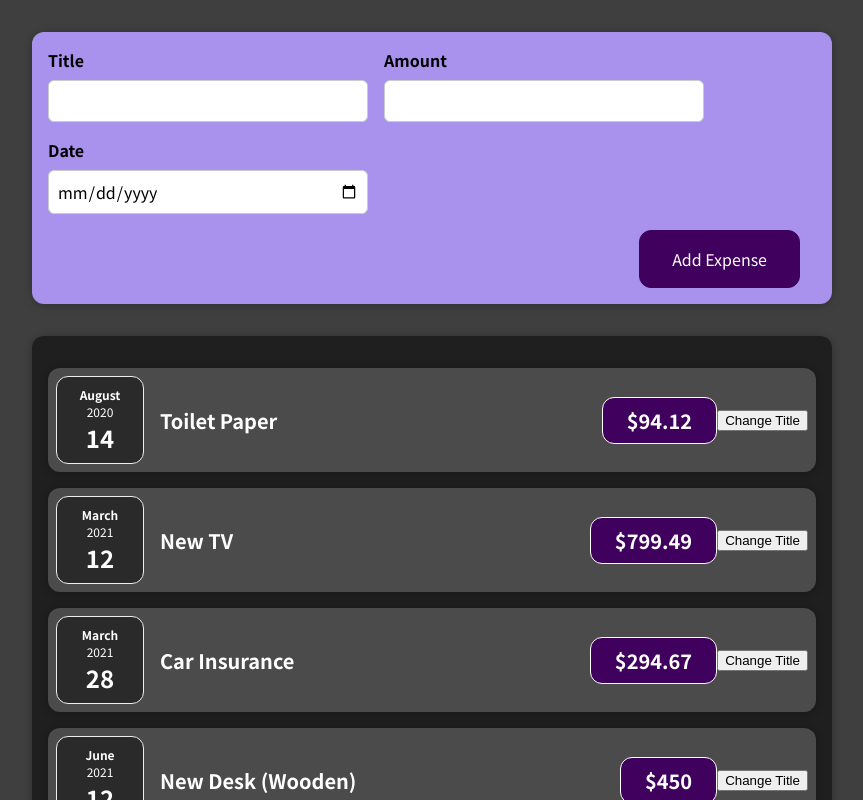
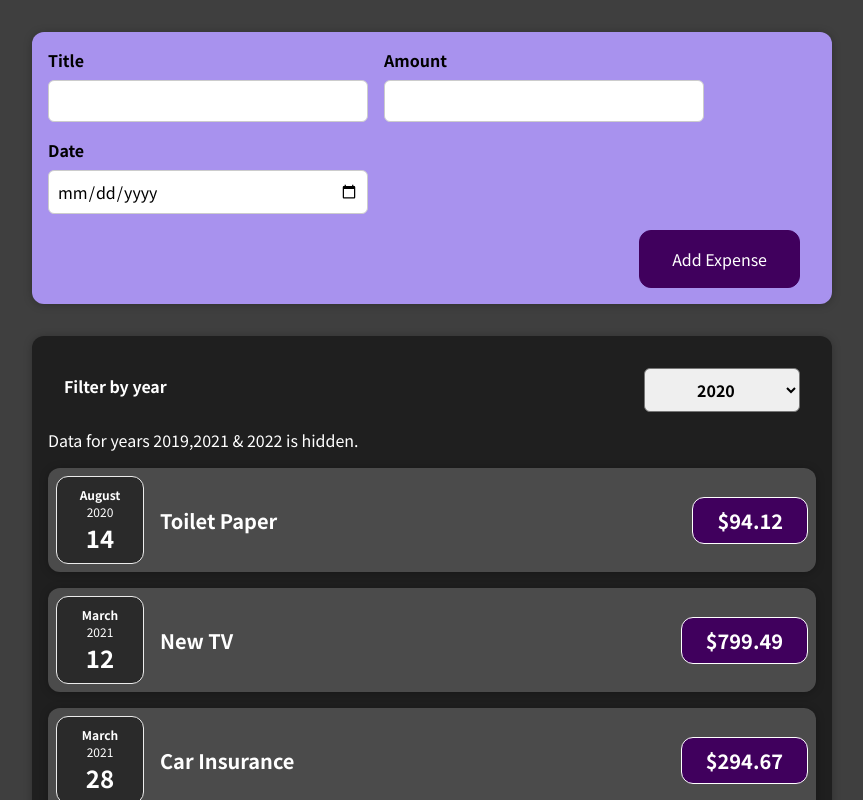
Before and after one commit to forxynet/working-with-multiple-states, a React (Create React App) app: page / in a window 1280 px wide. Shown: the top 800 px of the page, without its empty margins (208-1071 px from the left). Built offline with nearby package versions, Linux system fonts and the light colour scheme.

Commit message:
finished

```diff
--- a/src/App.js
+++ b/src/App.js
@@ -26,9 +26,9 @@
     },
   ];
 
-  const addExpenseHandler = expense => {
+  const addExpenseHandler = __expense => {
     console.log('In App.js');
-    console.log(expense);
+    console.log(__expense);
   }
   // return React.createElement(
   //   'div',
--- a/src/components/Expenses/ExpenseItem.js
+++ b/src/components/Expenses/ExpenseItem.js
@@ -1,27 +1,18 @@
-import React, { useState } from 'react';
+import React from 'react';
 
 import ExpenseDate from './ExpenseDate';
 import Card from '../UI/Card';
 import './ExpenseItem.css';
 
 const ExpenseItem = (props) => {
-  // function clickHandler() {}
-  const [title, setTitle] = useState(props.title);
-  console.log('ExpenseItem evaluated by React');
-
-  const clickHandler = () => {
-    setTitle('Updated!');
-    console.log(title);
-  };
 
   return (
     <Card className='expense-item'>
       <ExpenseDate date={props.date} />
       <div className='expense-item__description'>
-        <h2>{title}</h2>
+        <h2>{props.title}</h2>
         <div className='expense-item__price'>${props.amount}</div>
       </div>
-      <button onClick={clickHandler}>Change Title</button>
     </Card>
   );
 }
--- a/src/components/Expenses/Expenses.js
+++ b/src/components/Expenses/Expenses.js
@@ -1,33 +1,42 @@
-import React from 'react';
-
+import React, { useState } from 'react';
+import ExpensesFilter from './ExpensesFilter';
 import ExpenseItem from './ExpenseItem';
 import Card from '../UI/Card';
 import './Expenses.css';
 
 const Expenses = (props) => {
+  const [filteredYear, setFilteredYear] = useState('2020');
+  const [filteredInfoText, setFilteredInfoText] = useState('2019,2021 & 2022');
+
+  const filteredChangeHandler = selectedYear => {
+    setFilteredYear(selectedYear);
+    if (selectedYear === '2019') {
+      setFilteredInfoText('2020, 2021 & 2022');
+    } else if (selectedYear === '2020') {
+      setFilteredInfoText('2019, 2021 & 2022');
+    } else if (selectedYear === '2021') {
+      setFilteredInfoText('2019, 2020 & 2022');
+    } else {
+      setFilteredInfoText('2019, 2020 & 2021');
+    }
+  }
+
   return (
-    <Card className="expenses">
-      <ExpenseItem
-        title={props.items[0].title}
-        amount={props.items[0].amount}
-        date={props.items[0].date}
-      />
-      <ExpenseItem
-        title={props.items[1].title}
-        amount={props.items[1].amount}
-        date={props.items[1].date}
-      />
-      <ExpenseItem
-        title={props.items[2].title}
-        amount={props.items[2].amount}
-        date={props.items[2].date}
-      />
-      <ExpenseItem
-        title={props.items[3].title}
-        amount={props.items[3].amount}
-        date={props.items[3].date}
-      />
-    </Card>
+    <div>
+      <Card className="expenses">
+        <ExpensesFilter selected={filteredYear} onChangeFilter={filteredChangeHandler} />
+        <p style={{ color: '#fff' }}>Data for years {filteredInfoText} is hidden.</p>
+
+        {props.items.map(item => (
+          <ExpenseItem
+            title={item.title}
+            amount={item.amount}
+            date={item.date}
+          />
+        ))}
+
+      </Card>
+    </div>
   );
 }
 
--- /dev/null
+++ b/src/components/Expenses/ExpensesFilter.css
@@ -0,0 +1,25 @@
+
+.expenses-filter {
+  color: white;
+  padding: 0 1rem;
+}
+
+.expenses-filter__control {
+  display: flex;
+  width: 100%;
+  align-items: center;
+  justify-content: space-between;
+  margin: 1rem 0;
+}
+
+.expenses-filter label {
+  font-weight: bold;
+  margin-bottom: 0.5rem;
+}
+
+.expenses-filter select {
+  font: inherit;
+  padding: 0.5rem 3rem;
+  font-weight: bold;
+  border-radius: 6px;
+}
--- /dev/null
+++ b/src/components/Expenses/ExpensesFilter.js
@@ -0,0 +1,26 @@
+
+import React from 'react';
+
+import './ExpensesFilter.css';
+
+const ExpensesFilter = (props) => {
+  const dropdownChangeHandler = (event) => {
+    props.onChangeFilter(event.target.value);
+  };
+
+  return (
+    <div className='expenses-filter'>
+      <div className='expenses-filter__control'>
+        <label>Filter by year</label>
+        <select value={props.selected} onChange={dropdownChangeHandler}>
+          <option value='2022'>2022</option>
+          <option value='2021'>2021</option>
+          <option value='2020'>2020</option>
+          <option value='2019'>2019</option>
+        </select>
+      </div>
+    </div>
+  );
+};
+
+export default ExpensesFilter;
```
